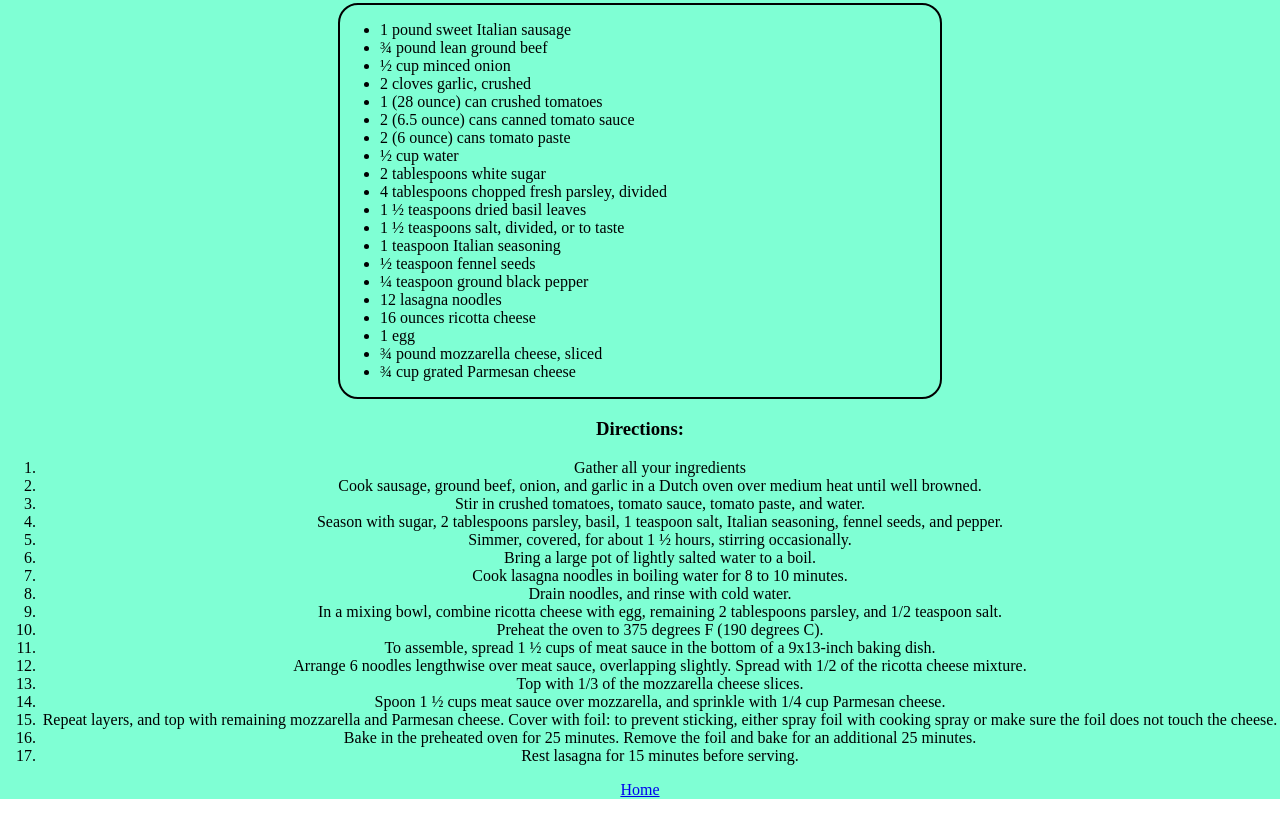
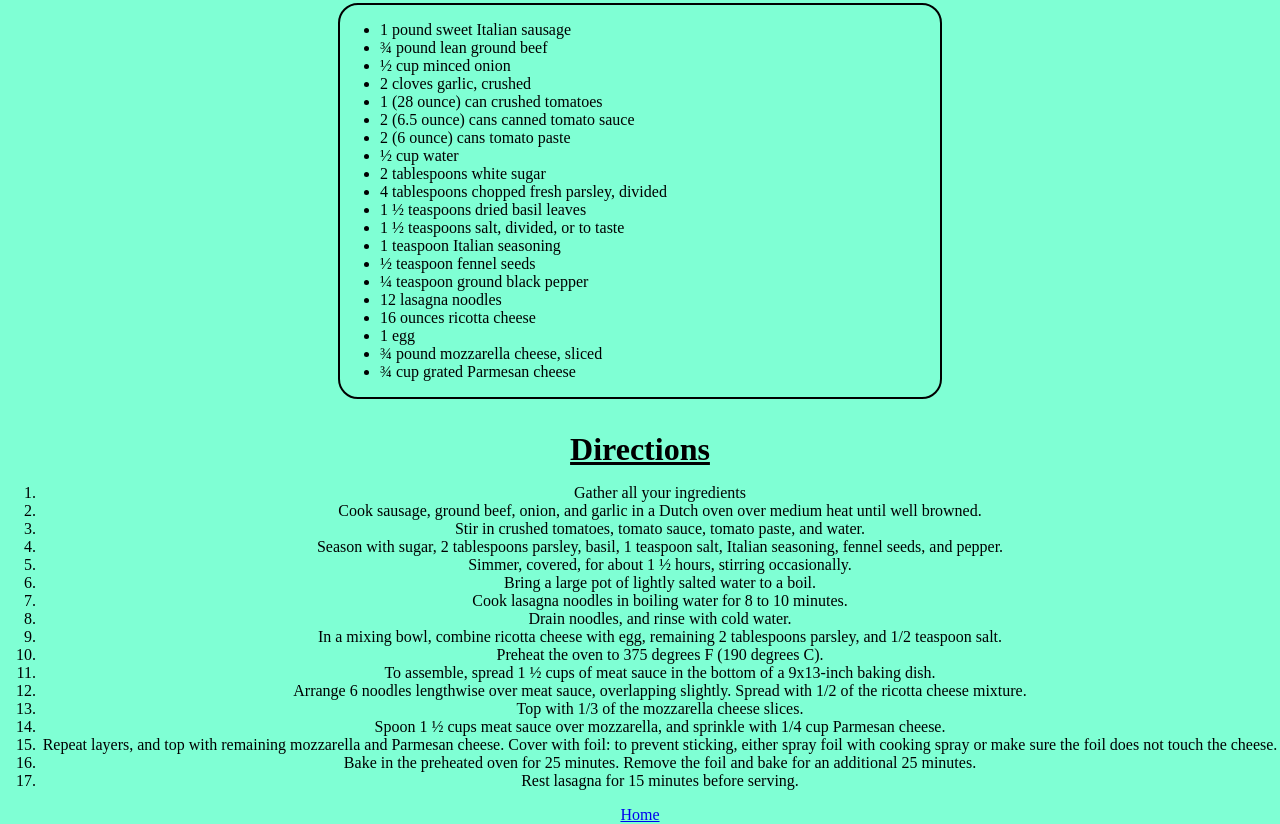
Before and after one commit to Arcanedarkness/odin-recipes, a plain HTML site: page recipes/worlds-best-lasagna.html in a window 1280 px wide. Shown: the part 575-1399 px from the top of the page. Before the commit the page ends 1374 px from the top, so only its background shows below. Drawn offline with Linux system fonts and the light colour scheme.

Commit message:
Add class to directions heading

```diff
--- a/recipes/worlds-best-lasagna.html
+++ b/recipes/worlds-best-lasagna.html
@@ -55,7 +55,8 @@
             </div>
         </div>
 
-        <h3>Directions:</h3>
+        <h5 class="heading-directions">Directions</h5>
+
         <ol type="1">
             <li>Gather all your ingredients</li>
 
```
Also changed, not shown: recipes/slow-cooker-bolognese.html (+1 -1 lines).
